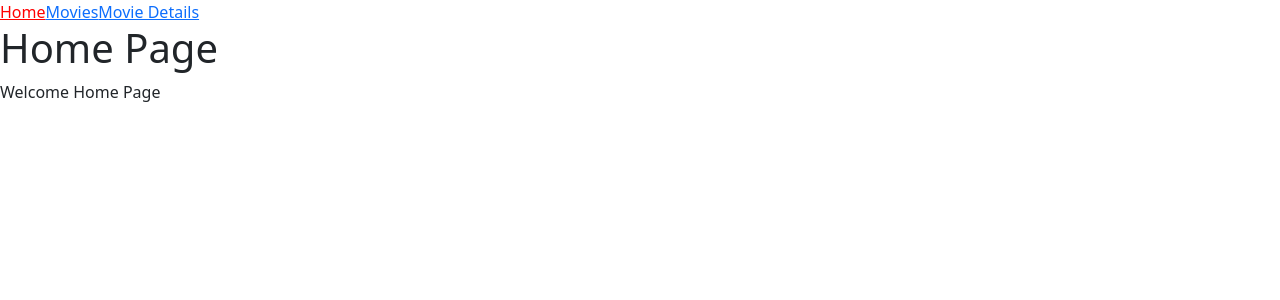
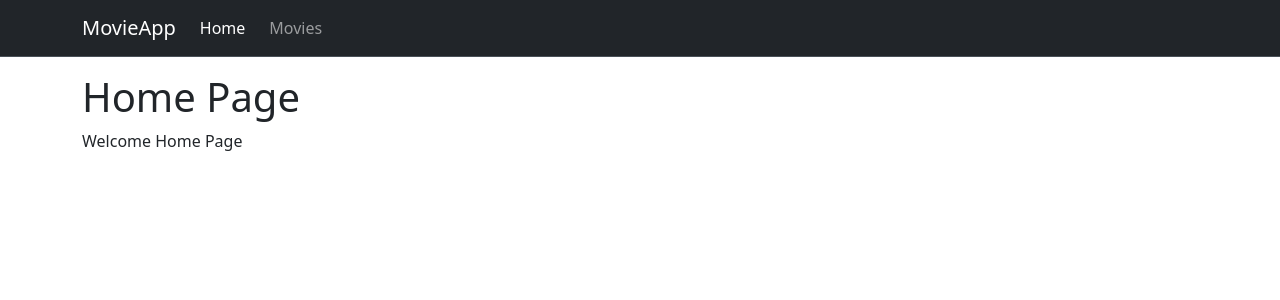
Before and after one commit to EmirCobanOfficial/API-Film-Website, a React (Vite) app: page / in a window 1280 px wide. Shown: the top 300 px of the page. Built offline with nearby package versions, Linux system fonts and the light colour scheme.

Commit message:
a few edits and code added, between pages.

```diff
--- a/src/App2.jsx
+++ b/src/App2.jsx
@@ -3,7 +3,7 @@ import Footer from "./components/Footer";
 import Header from "./components/Header";
 import Main from "./components/Main";
 
-import Logo from "./components/logo";
+import Logo from "../components/logo";
 import Loading from "./components/loading";
 import ErrorMessage from "./components/ErrorMessage";
 import SearchForm from "./components/SearchForm";
--- a/src/Layouts/MainLayout.jsx
+++ b/src/Layouts/MainLayout.jsx
@@ -1,20 +1,13 @@
 import React from "react";
 import { NavLink, Outlet } from "react-router";
 import App from "../App";
+import Navbar from "../components/Navbar";
 
 function MainLayout() {
   return (
     <>
-      <nav>
-        <NavLink to="/">Home</NavLink>
-        <NavLink to="/movies" end>
-          Movies
-        </NavLink>
-        <NavLink to="/movies/1" end>
-          Movie Details
-        </NavLink>
-      </nav>
-      <main>
+      <Navbar />
+      <main className="container mt-3">
         <Outlet />
       </main>
     </>
--- a/src/components/Movie.jsx
+++ b/src/components/Movie.jsx
@@ -1,10 +1,7 @@
-export default function Movie({ movieObj, onAddToList, onSelectedMovie }) {
+export default function Movie({ movieObj }) {
   return (
     <div className="col">
-      <div
-        className="card movie position-relative"
-        onClick={() => onSelectedMovie(movieObj)}
-      >
+      <div className="card movie position-relative h-100">
         <img
           src={"https://image.tmdb.org/t/p/original/" + movieObj.poster_path}
           alt=""
@@ -12,14 +9,7 @@ export default function Movie({ movieObj, onAddToList, onSelectedMovie }) {
         />
         <div className="card-body">
           <h2 className="h6 card-title">{movieObj.title}</h2>
-          <button
-            className={
-              "btn btn-link fs-5 text-danger position-absolute top-0 start-0"
-            }
-            onClick={() => onAddToList(movieObj)}
-          >
-            <i className="bi bi-plus-circle"></i>
-          </button>
+          <i className="bi bi-plus-circle"></i>
         </div>
       </div>
     </div>
--- /dev/null
+++ b/src/components/Navbar.jsx
@@ -0,0 +1,40 @@
+import Logo from "../components/Logo";
+import { NavLink } from "react-router";
+
+export default function Navbar() {
+  return (
+    <nav
+      className="navbar navbar-expand-lg bg-dark border-bottom border-body"
+      data-bs-theme="dark"
+    >
+      <div className="container">
+        <Logo />
+        <button
+          className="navbar-toggler"
+          type="button"
+          data-bs-toggle="collapse"
+          data-bs-target="#navbarNavAltMarkup"
+          aria-controls="navbarNavAltMarkup"
+          aria-expanded="false"
+          aria-label="Toggle navigation"
+        >
+          <span className="navbar-toggler-icon"></span>
+        </button>
+        <div className="collapse navbar-collapse" id="navbarNavAltMarkup">
+          <ul className="navbar-nav">
+            <li className="nav-item me-2">
+              <NavLink className="nav-link" aria-current="page" to="/">
+                Home
+              </NavLink>
+            </li>
+            <li className="nav-item me-2">
+              <NavLink className="nav-link" aria-current="page" to="/movies">
+                Movies
+              </NavLink>
+            </li>
+          </ul>
+        </div>
+      </div>
+    </nav>
+  );
+}
--- a/src/pages/Movies.jsx
+++ b/src/pages/Movies.jsx
@@ -1,11 +1,69 @@
-import React from "react";
-import { NavLink } from "react-router";
+import React, { useEffect, useState } from "react";
+import ErrorMessage from "../components/ErrorMessage";
+import Movie from "../components/Movie";
+import Loading from "../components/loading";
+
+const apiUrl = "https://api.themoviedb.org/3";
+const api_key = "b06c4279d23840a7ced8ecb94f0faff4";
+const page = 1;
+const language = "en-US";
 
 function Movies() {
+  const [movies, setMovies] = useState([]);
+  const [loading, setLoading] = useState(false);
+  const [error, setError] = useState("");
+  useEffect(() => {
+    async function getMovies() {
+      setLoading(true);
+      try {
+        const response = await fetch(
+          `${apiUrl}/movie/popular?api_key=${api_key}&page=${page}&language=${language}&query=`
+        );
+
+        if (!response.ok) {
+          throw new Error("Hata Oluştu (Error)");
+        }
+
+        const data = await response.json();
+
+        if (data.results) {
+          setMovies(data.results);
+        }
+        setError("");
+      } catch (error) {
+        setError(error.message);
+      }
+
+      setLoading(false);
+    }
+
+    getMovies();
+  }, []);
+
+  if (loading) return <Loading />;
+  if (error) return <ErrorMessage message={error} />;
+
   return (
-    <div id="movies">
-      <h2>Movies Page</h2>
-      <div>Welcome Movies Page</div>
+    <div className="my-3">
+      <div className="card">
+        <div className="card-header">
+          <h2 className="title h5 mb-0">Movie List</h2>
+        </div>
+        <div className="card-body">
+          {movies.length == 0 ? (
+            <div>Film bulunamadı</div>
+          ) : (
+            <div
+              id="movie-list"
+              className="row row-cols-3 row-cols-md-4 row-cols-lg-6 g-2"
+            >
+              {movies.map((m, index) => (
+                <Movie key={index} movieObj={m} />
+              ))}
+            </div>
+          )}
+        </div>
+      </div>
     </div>
   );
 }
```
